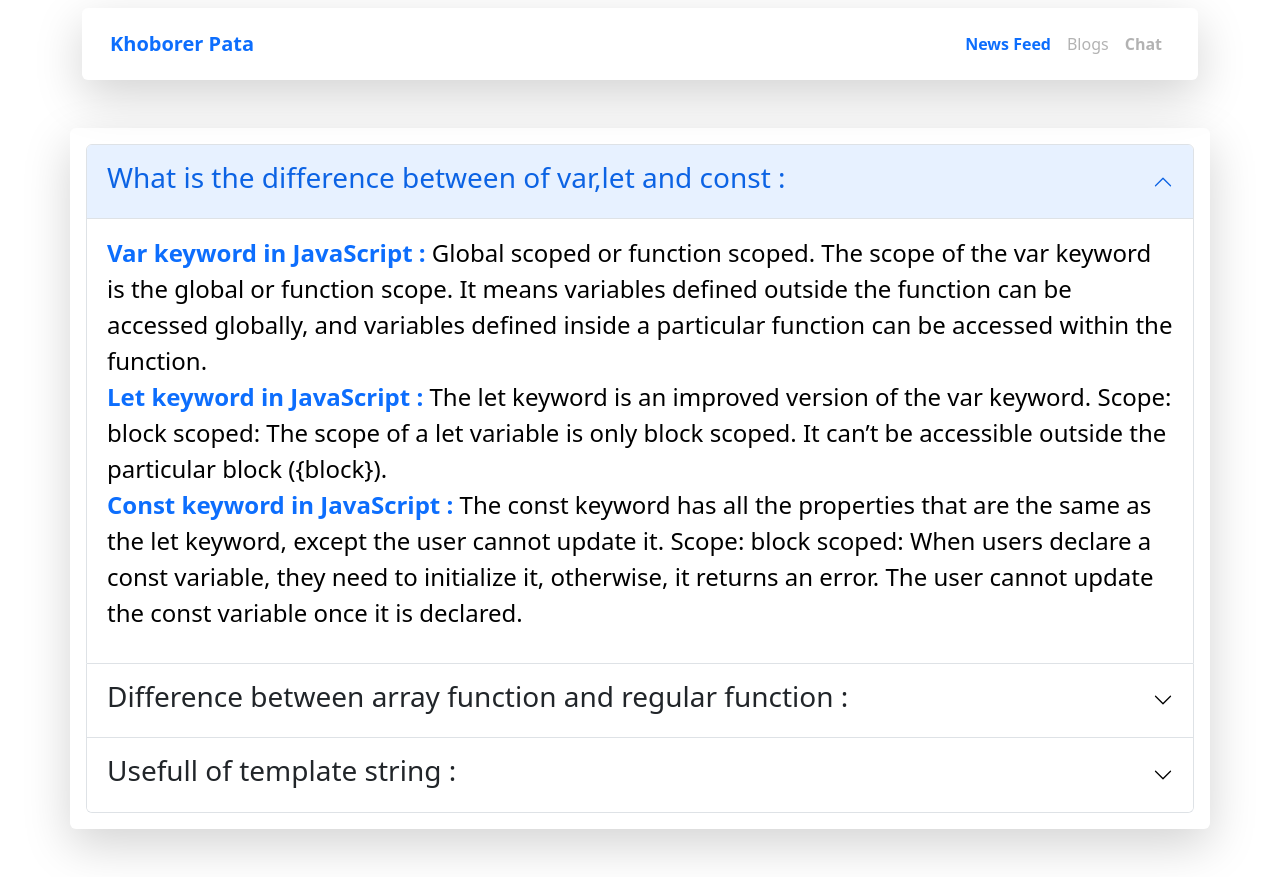
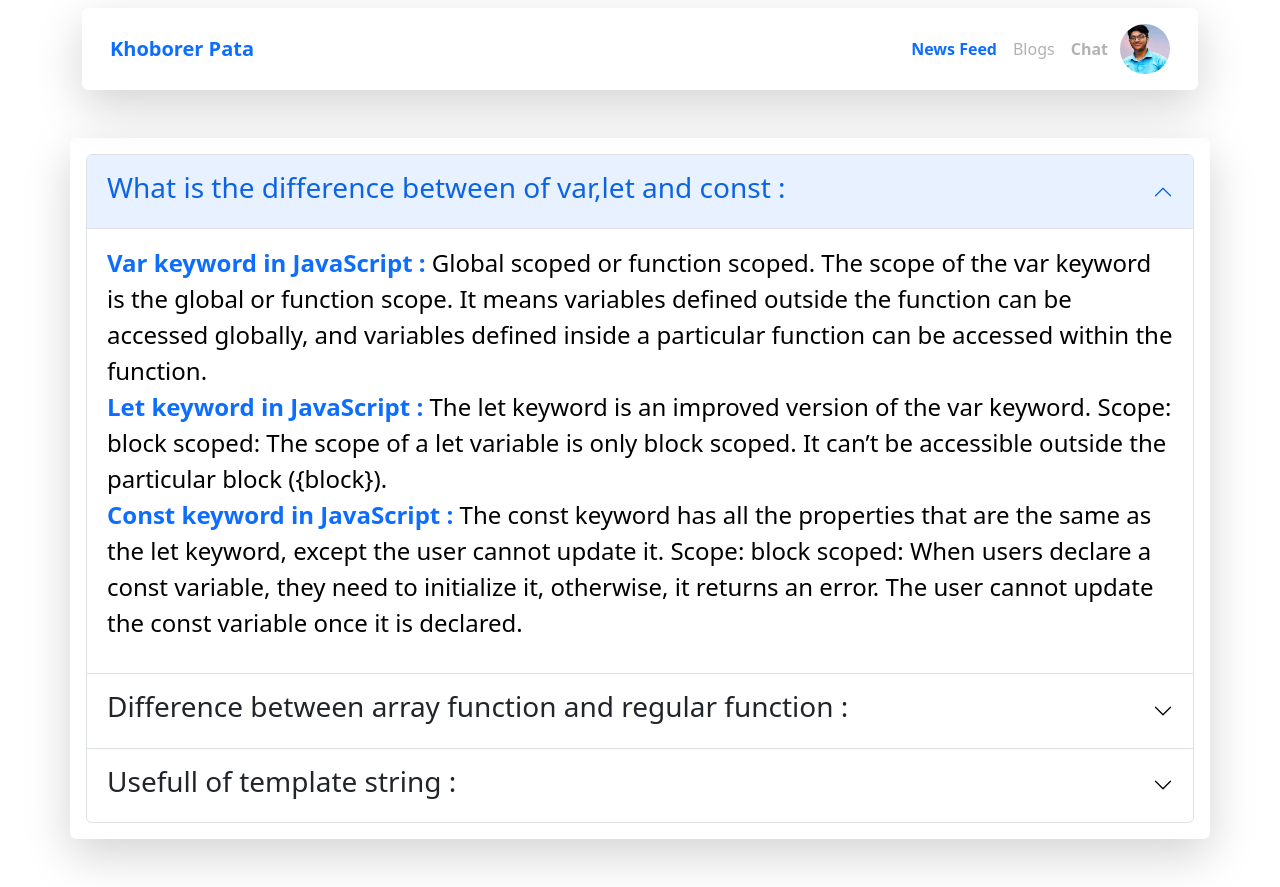
Before and after one commit to MdHasan0467/API-project-News-portal, a plain HTML site: page blog.html in a window 1280 px wide. Drawn offline with nearby package versions, Linux system fonts and the light colour scheme.

Commit message:
chobi lagaisi

```diff
--- a/blog.html
+++ b/blog.html
@@ -5,6 +5,7 @@
   <meta http-equiv="X-UA-Compatible" content="IE=edge">
   <meta name="viewport" content="width=device-width, initial-scale=1.0">
   <title>Khoborer Pata</title>
+     <link rel="shortcut icon" href="img/img.jpg" type="image/x-icon" />
   <!-- Vanilla CSS -->
   <link rel="stylesheet" href="style.css">
   <!-- Bootstrap CDN -->
@@ -33,6 +34,7 @@
           <a class="nav-link fw-bold disabled">Chat</a>
         </li>
       </ul>
+      <img class="rounded-circle ms-1" src="img/img.jpg" alt="" style="width: 50px;">
     </div>
   </div>
 
```
Also changed, not shown: index.html (+2 -1 lines), img/img.jpg (added).
